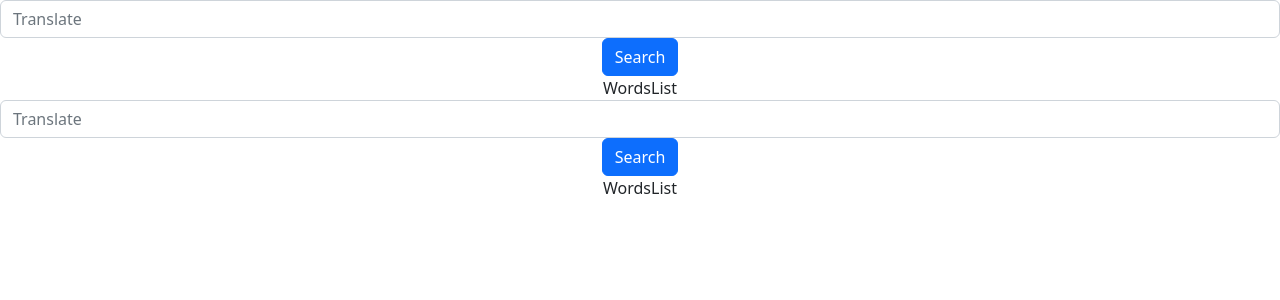
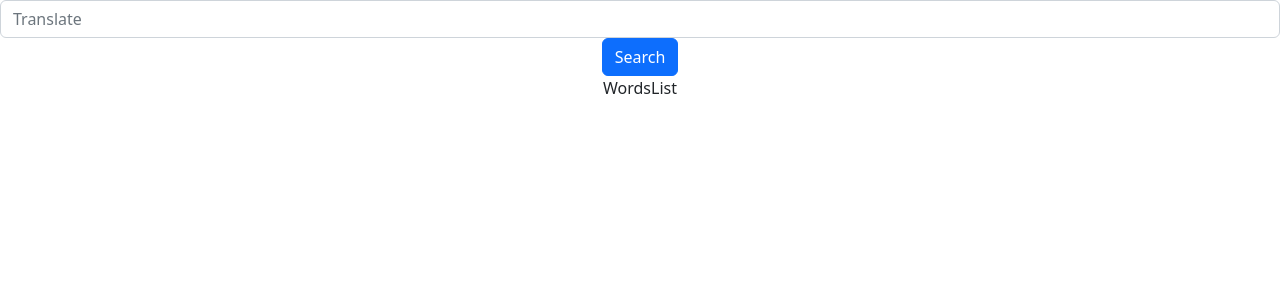
Before and after one commit to wiebkef/translator-frontend, a React (Create React App) app: page / in a window 1280 px wide. Shown: the top 300 px of the page. Built offline with nearby package versions, Linux system fonts and the light colour scheme.

Commit message:
set up routes

```diff
--- a/src/App.js
+++ b/src/App.js
@@ -21,8 +21,6 @@ function App() {
         <Route path="words/:id" element={<Word />} />
         <Route path="*" element={<NoWord />} />
       </Routes>
-      <Searchbar />
-      <WordsList />
     </div>
   );
 }
```
